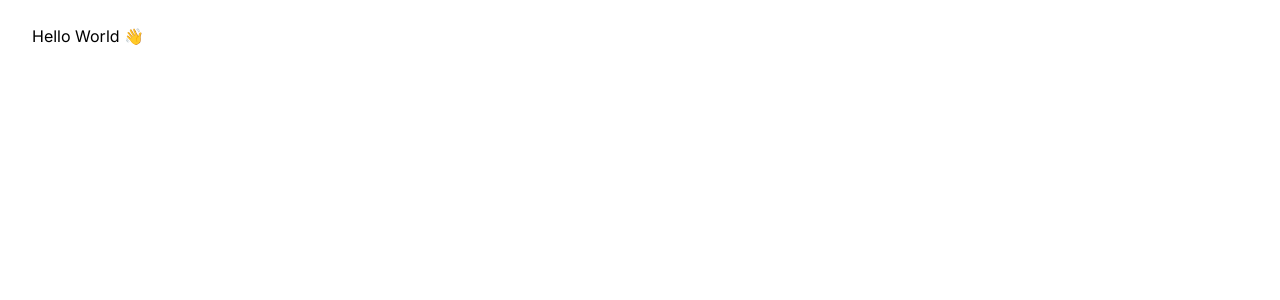
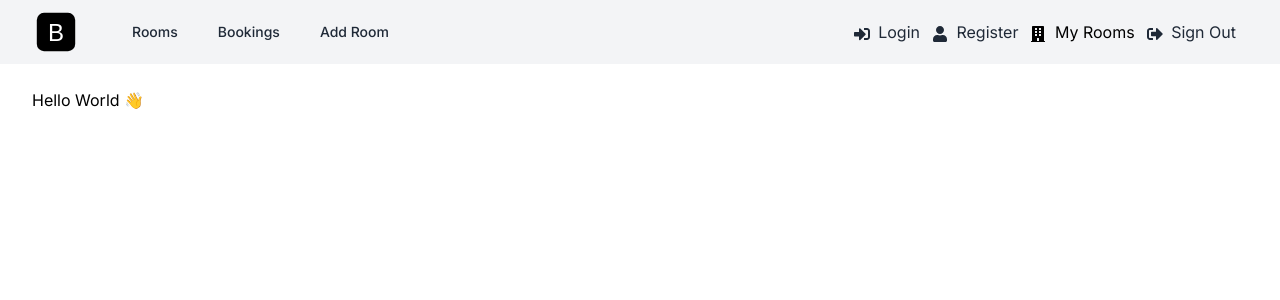
Before and after one commit to Damjan15/BookIT, a Next.js app: page / in a window 1280 px wide. Shown: the top 300 px of the page. Built offline with nearby package versions, Linux system fonts and the light colour scheme.

Commit message:
feat: Header component created

```diff
--- a/app/layout.jsx
+++ b/app/layout.jsx
@@ -1,5 +1,6 @@
 import { Inter } from "next/font/google";
 import "@/assets/styles/globals.css";
+import Header from "@/components/Header";
 
 const inter = Inter({ subsets: ["latin"] });
 
@@ -12,6 +13,7 @@
   return (
     <html lang="en">
       <body className={inter.className}>
+        <Header />
         <main className="mx-auto max-w-7xl px-4 py-6 sm:px-6 lg:px-8">
           {children}
         </main>
--- /dev/null
+++ b/components/Header.jsx
@@ -0,0 +1,102 @@
+import Image from "next/image";
+import Link from "next/link";
+import logo from "@/assets/images/logo.svg";
+import { FaUser, FaSignInAlt, FaSignOutAlt, FaBuilding } from "react-icons/fa";
+
+const Header = () => {
+  return (
+    <header className="bg-gray-100">
+      <nav className="mx-auto max-w-7xl px-4 sm:px-6 lg:px-8">
+        <div className="flex h-16 items-center justify-between">
+          <div className="flex items-center">
+            <Link href="/">
+              <Image
+                className="h-12 w-12"
+                src={logo}
+                alt="Bookit"
+                priority={true}
+              />
+            </Link>
+            <div className="hidden md:block">
+              <div className="ml-10 flex items-baseline space-x-4">
+                <Link
+                  href="/"
+                  className="rounded-md px-3 py-2 text-sm font-medium text-gray-800 hover:bg-gray-700 hover:text-white"
+                >
+                  Rooms
+                </Link>
+                {/* <!-- Logged In Only --> */}
+                <Link
+                  href="/bookings.html"
+                  className="rounded-md px-3 py-2 text-sm font-medium text-gray-800 hover:bg-gray-700 hover:text-white"
+                >
+                  Bookings
+                </Link>
+                <Link
+                  href="/add-room.html"
+                  className="rounded-md px-3 py-2 text-sm font-medium text-gray-800 hover:bg-gray-700 hover:text-white"
+                >
+                  Add Room
+                </Link>
+              </div>
+            </div>
+          </div>
+          {/* <!-- Right Side Menu --> */}
+          <div className="ml-auto">
+            <div className="ml-4 flex items-center md:ml-6">
+              {/* <!-- Logged Out Only --> */}
+              <Link
+                href="login.html"
+                className="mr-3 text-gray-800 hover:text-gray-600"
+              >
+                <FaSignInAlt className="inline mr-1" /> Login
+              </Link>
+              <Link
+                href="register.html"
+                className="mr-3 text-gray-800 hover:text-gray-600"
+              >
+                <FaUser className="inline mr-1" /> Register
+              </Link>
+              <Link href="my-rooms.html">
+                <FaBuilding className="inline mr-1" /> My Rooms
+              </Link>
+              <Link
+                href="login.html"
+                className="mx-3 text-gray-800 hover:text-gray-600"
+              >
+                <FaSignOutAlt className="inline mr-1" /> Sign Out
+              </Link>
+            </div>
+          </div>
+        </div>
+      </nav>
+
+      {/* <!-- Mobile menu --> */}
+      <div className="md:hidden">
+        <div className="space-y-1 px-2 pb-3 pt-2 sm:px-3">
+          <Link
+            href="/"
+            className="block rounded-md px-3 py-2 text-base font-medium text-gray-800 hover:bg-gray-700 hover:text-white"
+          >
+            Rooms
+          </Link>
+          {/* <!-- Logged In Only --> */}
+          <Link
+            href="/bookings.html"
+            className="block rounded-md px-3 py-2 text-base font-medium text-gray-800 hover:bg-gray-700 hover:text-white"
+          >
+            Bookings
+          </Link>
+          <Link
+            href="/add-room.html"
+            className="block rounded-md px-3 py-2 text-base font-medium text-gray-800 hover:bg-gray-700 hover:text-white"
+          >
+            Add Room
+          </Link>
+        </div>
+      </div>
+    </header>
+  );
+};
+
+export default Header;
--- a/package.json
+++ b/package.json
@@ -9,9 +9,10 @@
     "lint": "next lint"
   },
   "dependencies": {
+    "next": "15.0.3",
     "react": "19.0.0-rc-66855b96-20241106",
     "react-dom": "19.0.0-rc-66855b96-20241106",
-    "next": "15.0.3"
+    "react-icons": "^5.3.0"
   },
   "devDependencies": {
     "postcss": "^8",
```
Also changed, not shown: assets/images/logo.svg (added), 1 other file (tests, documents, lock files or other folders).
